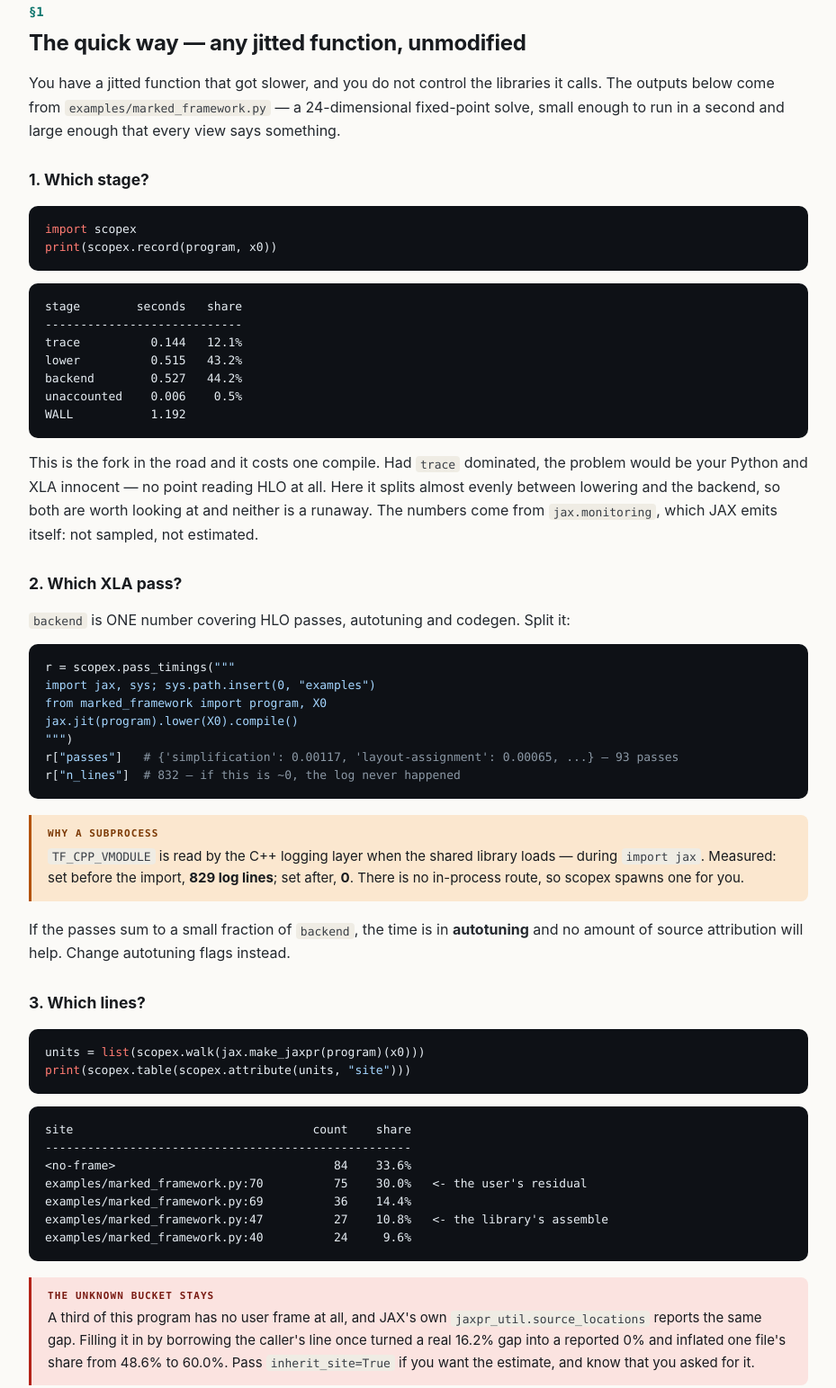
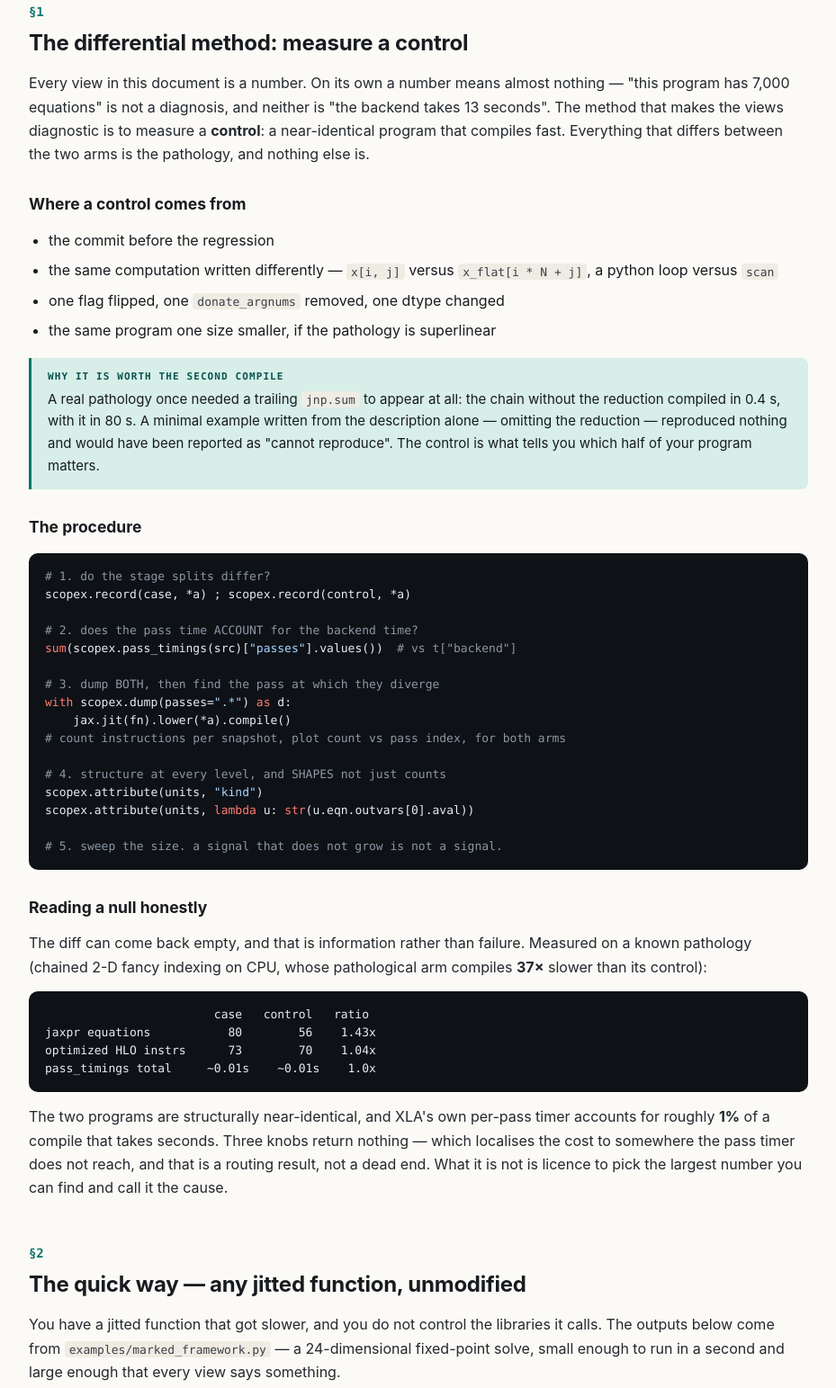
Before and after one commit to bheijden/scopex, a plain HTML site: page docs/blueprint_scopex.html in a window 1280 px wide. Shown: the part 940-2483 px from the top of the page at 90% size, without its empty margins (310-1239 px from the left). Drawn offline with Linux system fonts and the light colour scheme.

Commit message:
docs: the differential method as §1, and one source of truth
The blueprint never described measuring a CONTROL, which is odd given it is the
method that makes every other view diagnostic. "This program has 7,000
equations" is not a diagnosis; "it has 1.4x its control's equations but 1.04x
its instructions" is. Now §1, ahead of both routes, with where controls come
from, the procedure, and how to read a null.

The null is worth stating because it is the common case. On chained 2-D fancy
indexing (CPU, pathological arm 37x its control): jaxpr 1.43x, optimized HLO
1.04x, per-pass time 1.0x -- and XLA's own pass timer accounts for ~1% of a
compile taking seconds. Three knobs return nothing, which localises the cost to
somewhere the pass timer does not reach. That is a routing result, not a dead
end, and it is not licence to pick the largest number available and call it the
cause.

README cut 305 -> 85 lines: what it is, install, sixty seconds, and pointers.
It and the blueprint had ~300 lines of overlap, which is two things to keep in
step and one that will silently rot. The blueprint is now the documentation.

Co-Authored-By: Claude Opus 5 <noreply@anthropic.com>

```diff
--- a/docs/blueprint_scopex.html
+++ b/docs/blueprint_scopex.html
@@ -70,12 +70,13 @@
   <h1>scopex</h1>
   <div class="wip">v0.1 · alpha</div>
   <a href="#what">§0 What this answers</a>
-  <a href="#quick">§1 The quick way</a>
-  <a href="#marked">§2 The instrumented way</a>
-  <a href="#contract">§3 The naming contract</a>
-  <a href="#traps">§4 Silent failures</a>
-  <a href="#api">§5 API</a>
-  <a href="#limits">§6 What it will not tell you</a>
+  <a href="#control">§1 Measure a control</a>
+  <a href="#quick">§2 The quick way</a>
+  <a href="#marked">§3 The instrumented way</a>
+  <a href="#contract">§4 The naming contract</a>
+  <a href="#traps">§5 Silent failures</a>
+  <a href="#api">§6 API</a>
+  <a href="#limits">§7 What it will not tell you</a>
 </nav>
 <main><div class="doc">
 
@@ -105,7 +106,59 @@ Source attribution explains time spent in tracing and in HLO passes. It says <em
 time spent in kernel autotuning — that time is spent RUNNING candidate kernels, not analysing your
 code, so the prettiest line-level report will point at code that is not the problem.</div>
 
-<h2 id="quick"><span class="num">§1</span>The quick way — any jitted function, unmodified</h2>
+<h2 id="control"><span class="num">§1</span>The differential method: measure a control</h2>
+<p>Every view in this document is a number. On its own a number means almost nothing — "this
+program has 7,000 equations" is not a diagnosis, and neither is "the backend takes 13 seconds". The
+method that makes the views diagnostic is to measure a <strong>control</strong>: a near-identical
+program that compiles fast. Everything that differs between the two arms is the pathology, and
+nothing else is.</p>
+
+<h3>Where a control comes from</h3>
+<ul>
+  <li>the commit before the regression</li>
+  <li>the same computation written differently — <code>x[i, j]</code> versus
+      <code>x_flat[i * N + j]</code>, a python loop versus <code>scan</code></li>
+  <li>one flag flipped, one <code>donate_argnums</code> removed, one dtype changed</li>
+  <li>the same program one size smaller, if the pathology is superlinear</li>
+</ul>
+<div class="box why"><span class="lab">why it is worth the second compile</span>
+A real pathology once needed a trailing <code>jnp.sum</code> to appear at all: the chain without the
+reduction compiled in 0.4&nbsp;s, with it in 80&nbsp;s. A minimal example written from the
+description alone — omitting the reduction — reproduced nothing and would have been reported as
+"cannot reproduce". The control is what tells you which half of your program matters.</div>
+
+<h3>The procedure</h3>
+<pre><code><span class="c"># 1. do the stage splits differ?</span>
+scopex.record(case, *a) ; scopex.record(control, *a)
+
+<span class="c"># 2. does the pass time ACCOUNT for the backend time?</span>
+<span class="k">sum</span>(scopex.pass_timings(src)[<span class="s">"passes"</span>].values())  <span class="c"># vs t["backend"]</span>
+
+<span class="c"># 3. dump BOTH, then find the pass at which they diverge</span>
+<span class="k">with</span> scopex.dump(passes=<span class="s">".*"</span>) <span class="k">as</span> d:
+    jax.jit(fn).lower(*a).compile()
+<span class="c"># count instructions per snapshot, plot count vs pass index, for both arms</span>
+
+<span class="c"># 4. structure at every level, and SHAPES not just counts</span>
+scopex.attribute(units, <span class="s">"kind"</span>)
+scopex.attribute(units, <span class="k">lambda</span> u: <span class="k">str</span>(u.eqn.outvars[0].aval))
+
+<span class="c"># 5. sweep the size. a signal that does not grow is not a signal.</span></code></pre>
+
+<h3>Reading a null honestly</h3>
+<p>The diff can come back empty, and that is information rather than failure. Measured on a known
+pathology (chained 2-D fancy indexing on CPU, whose pathological arm compiles <strong>37×</strong>
+slower than its control):</p>
+<pre><code>                        case   control   ratio
+jaxpr equations           80        56    1.43x
+optimized HLO instrs      73        70    1.04x
+pass_timings total     ~0.01s    ~0.01s    1.0x</code></pre>
+<p>The two programs are structurally near-identical, and XLA's own per-pass timer accounts for
+roughly <strong>1%</strong> of a compile that takes seconds. Three knobs return nothing — which
+localises the cost to somewhere the pass timer does not reach, and that is a routing result, not a
+dead end. What it is not is licence to pick the largest number you can find and call it the cause.</p>
+
+<h2 id="quick"><span class="num">§2</span>The quick way — any jitted function, unmodified</h2>
 <p>You have a jitted function that got slower, and you do not control the libraries it calls. The
 outputs below come from <code>examples/marked_framework.py</code> — a 24-dimensional fixed-point
 solve, small enough to run in a second and large enough that every view says something.</p>
@@ -179,7 +232,7 @@ the jaxpr level — which is exactly why the two levels join on <code>site</code
 <p><strong>What this route cannot give you:</strong> whose code it is. Every line above is yours or a
 library's, undifferentiated, because nothing has told scopex where the boundary is.</p>
 
-<h2 id="marked"><span class="num">§2</span>The instrumented way — a framework maintainer</h2>
+<h2 id="marked"><span class="num">§3</span>The instrumented way — a framework maintainer</h2>
 <p>You maintain <code>mylib</code>. Users subclass <code>Block</code> and implement
 <code>forward</code> and <code>residual</code>. When they report a slow compile you cannot tell
 whether it is your engine or their model.</p>
@@ -234,7 +287,7 @@ populations were 3,373 and 1,168 equations — different questions with differen
 that returned only the innermost once collapsed 4,567 equations into a reported 1,168. Every accessor here returns the full ordered sequence for that reason;
 <code>by="innermost_author"</code> is the explicit opt-in.</div>
 
-<h2 id="contract"><span class="num">§3</span>The naming contract</h2>
+<h2 id="contract"><span class="num">§4</span>The naming contract</h2>
 <pre><code>&lt;pkg&gt;:&lt;role&gt;[.&lt;detail&gt;]        role ∈ {lib, user}
 
 <span class="s">"mylib:lib.assemble"</span>              <span class="c"># engine internals</span>
@@ -269,7 +322,7 @@ an unmarked user callable ingested by a framework reports as <em>library</em>-au
 marks subclasses from more than one package root; when that fires, use <code>by="author"</code> or
 <code>by="file"</code>, which keep the roots apart.</p>
 
-<h2 id="traps"><span class="num">§4</span>Ways of asking that silently return nothing</h2>
+<h2 id="traps"><span class="num">§5</span>Ways of asking that silently return nothing</h2>
 <p>Every accessor scopex ships exists because the obvious call returns a plausible, empty answer.
 Counting occurrences of a scope that is demonstrably present:</p>
 <table>
@@ -302,7 +355,7 @@ is not evidence that no fusion happened. And more generally: <strong>the device
 run at all</strong> — one known pathology measures 248× on CPU and completely flat on GPU. Never
 report "no effect" without naming the backend.</div>
 
-<h2 id="api"><span class="num">§5</span>API</h2>
+<h2 id="api"><span class="num">§6</span>API</h2>
 <pre><code>scopex.record(fn, *args)              <span class="c"># Timings: trace / lower / backend / wall</span>
 scopex.regime(t)                      <span class="c"># heuristic label; says so</span>
 scopex.pass_timings(src)              <span class="c"># {pass: seconds}, via subprocess</span>
@@ -332,7 +385,7 @@ payload buried inside <code>pjit</code>, <code>pjit×3</code>, <code>scan</code>
 payload to the same source line. Run <code>verify_parity</code> on your own program; disagreement is
 a scopex bug.</div>
 
-<h2 id="limits"><span class="num">§6</span>What it will not tell you</h2>
+<h2 id="limits"><span class="num">§7</span>What it will not tell you</h2>
 <p><strong>It does not rank lines by compile seconds.</strong> It attributes STRUCTURE — equations,
 instructions, fusion decisions. Time attribution below the stage split needs per-pass timing, and
 even that does not divide cleanly by source line.</p>
```
Also changed, not shown: 1 other file.
